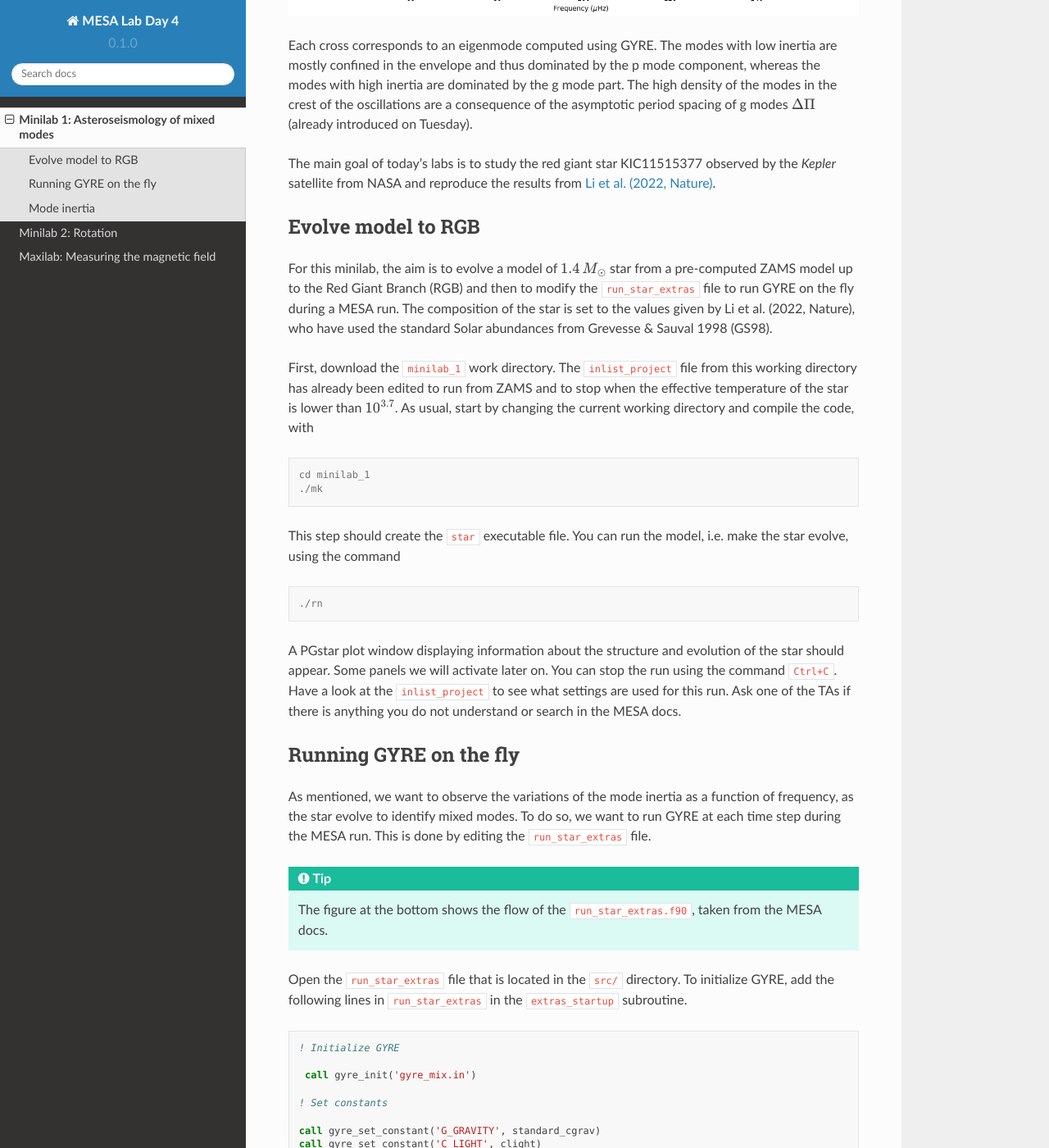
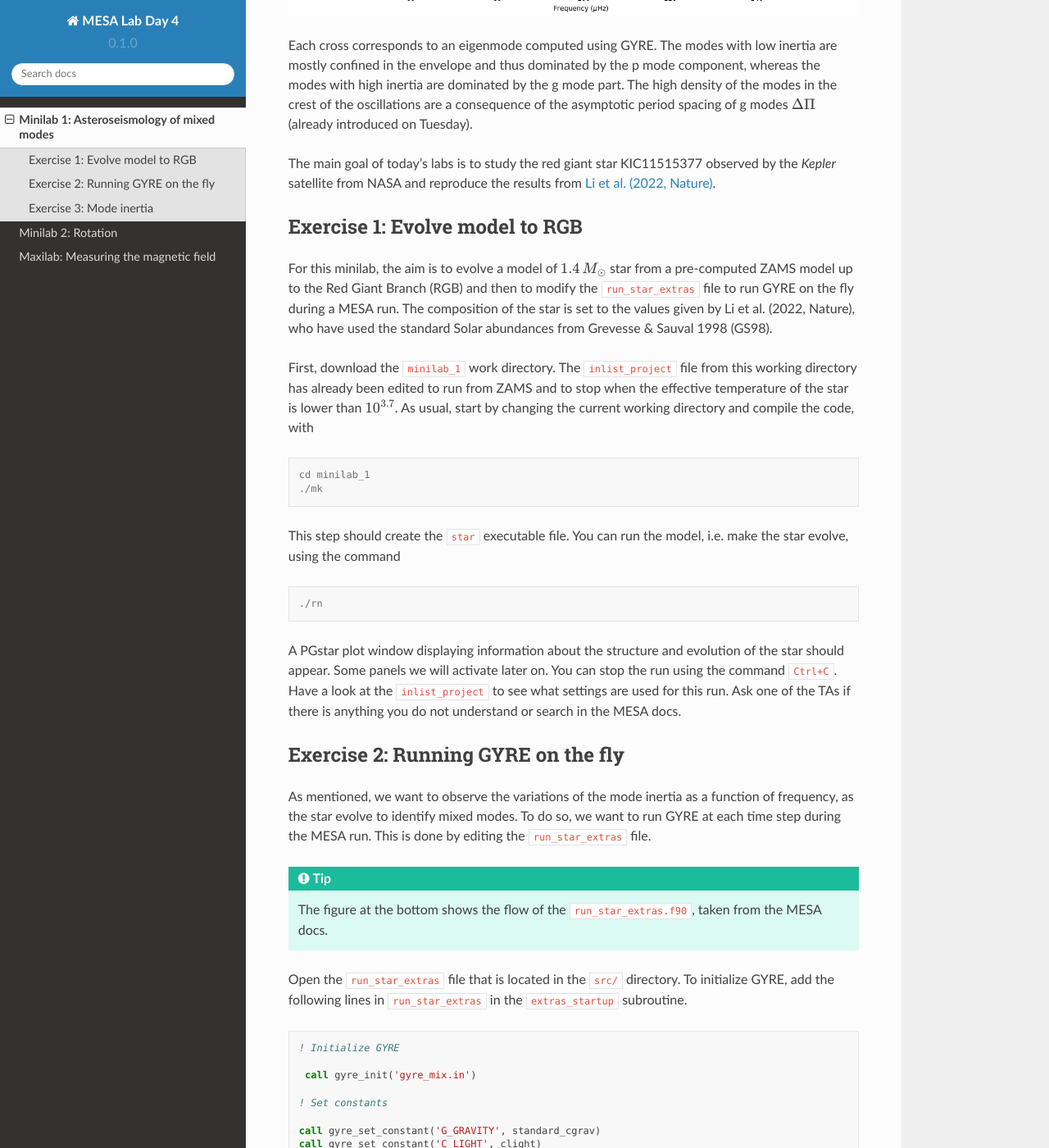
Before and after one commit to mesa-summer-school-2023/mesa-school-bugnet, a Sphinx documentation site: the page built from docs/minilab1.rst, in a window 1280 px wide and 1400 px high, scrolled down 1073 px. Shown: the whole window at 82% size. Built offline with Sphinx 7.4.7 and the Read the Docs theme 2.0.0, drawn with Linux system fonts in a browser that asks for light colours; some of the changed text lies outside the part shown.

Commit message:
Update minilab1.rst

```diff
--- a/docs/minilab1.rst
+++ b/docs/minilab1.rst
@@ -24,7 +24,7 @@ Each cross corresponds to an eigenmode computed using GYRE. The modes with low i
 
 The main goal of today's labs is to study the red giant star KIC11515377 observed by the *Kepler* satellite from NASA and reproduce the results from `Li et al. (2022, Nature) <https://ui.adsabs.harvard.edu/abs/2022Natur.610...43L/abstract>`__.
 
-Evolve model to RGB
+Exercise 1: Evolve model to RGB
 --------
 
 For this minilab, the aim is to evolve a model of :math:`1.4\,M_{\odot}` star from a pre-computed ZAMS model up to the Red Giant Branch (RGB) and then to modify the ``run_star_extras`` file to run GYRE on the fly during a MESA run. The composition of the star is set to the values given by Li et al. (2022, Nature), who have used the standard Solar abundances from Grevesse & Sauval 1998 (GS98).
@@ -46,7 +46,7 @@ This step should create the ``star`` executable file. You can run the model, i.e
 A PGstar plot window displaying information about the structure and evolution of the star should appear. Some panels we will activate later on. You can stop the run using the command ``Ctrl+C``.
 Have a look at the ``inlist_project`` to see what settings are used for this run. Ask one of the TAs if there is anything you do not understand or search in the MESA docs.
 
-Running GYRE on the fly
+Exercise 2: Running GYRE on the fly
 --------
 
 As mentioned, we want to observe the variations of the mode inertia as a function of frequency, as the star evolve to identify mixed modes. To do so, we want to run GYRE at each time step during the MESA run. This is done by editing the ``run_star_extras`` file.
@@ -164,7 +164,7 @@ The last variable ``nu`` is the frequency of the corresponding mode. You can edi
 
 
 
-Mode inertia
+Exercise 3: Mode inertia
 --------
 
 The last step for this minilab is to plot the mode inertia to see what it looks like. For that, we need to edit the ``inlist_pgstar`` file. This file controls what is plotted in the pgstar window during a MESA run. Take some time to have a look at it. You can notice that there are parameters to control what is plotted but also the size and location of the plots. In order to get the mode inertia plotted, the next lines of code should be added at the end of the file
```
